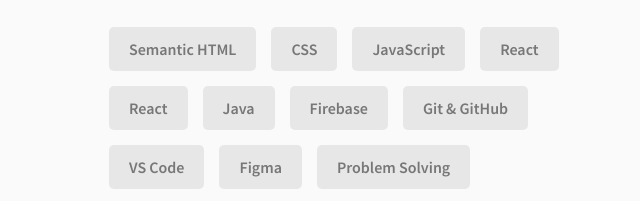
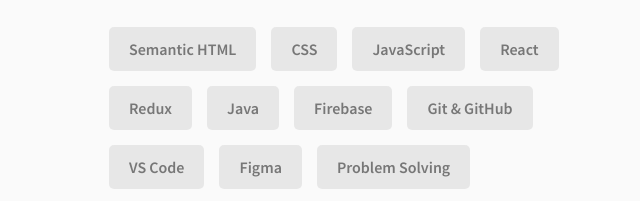
Before and after one commit to kartikp962/My-Portfolio, a website built with Vite: page index.html in a window 1280 px wide. Shown: the part 3119-3320 px from the top of the page, 581-1221 px from the left. Built offline with nearby package versions, Linux system fonts and the light colour scheme.

Commit message:
Update index.html

```diff
--- a/index.html
+++ b/index.html
@@ -240,7 +240,7 @@
               <div class="skills__skill">CSS</div>
               <div class="skills__skill">JavaScript</div>
               <div class="skills__skill">React</div>
-              <div class="skills__skill">React</div>
+              <div class="skills__skill">Redux</div>
               <div class="skills__skill">Java</div>
               <div class="skills__skill">Firebase</div>
               <div class="skills__skill">Git & GitHub</div>
```
